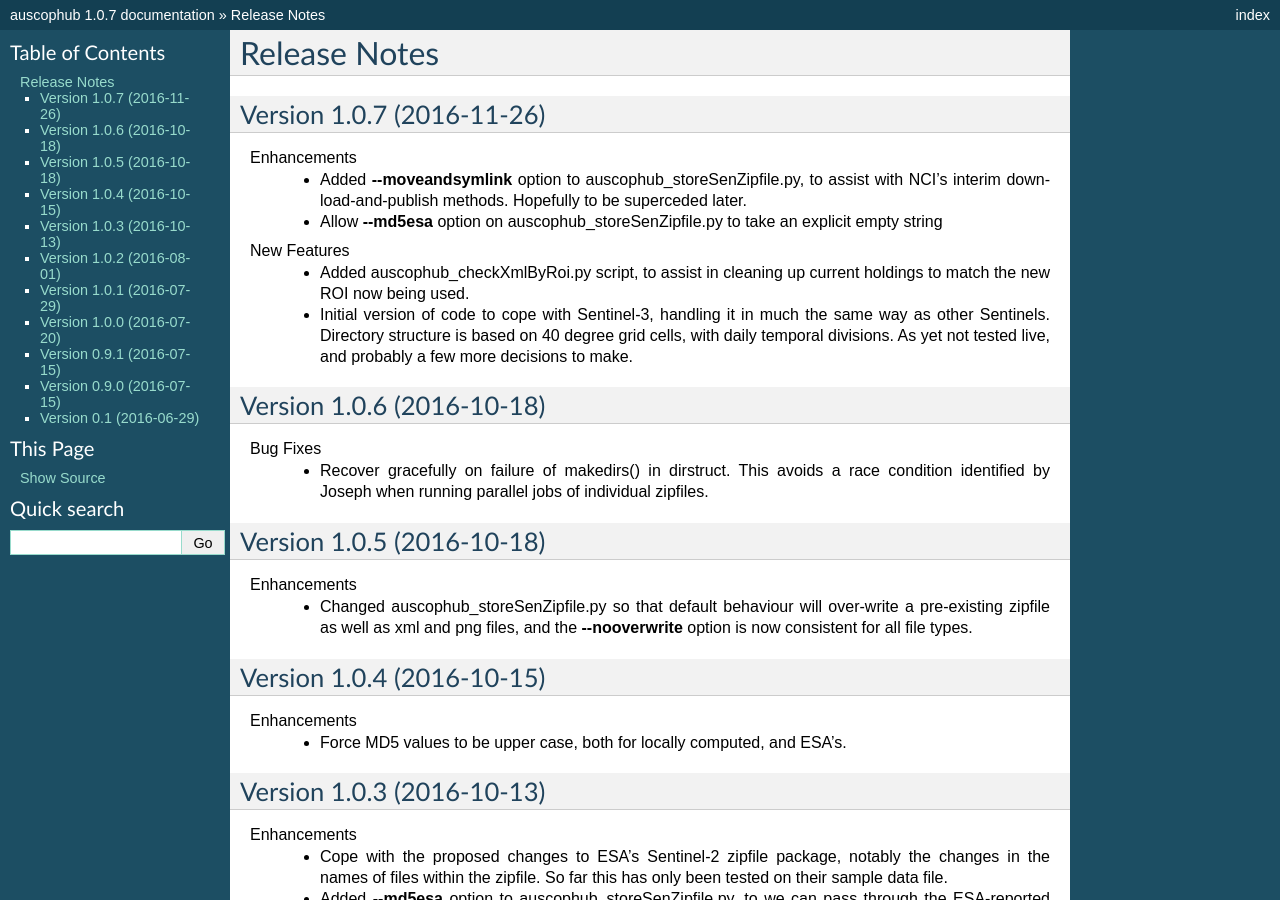
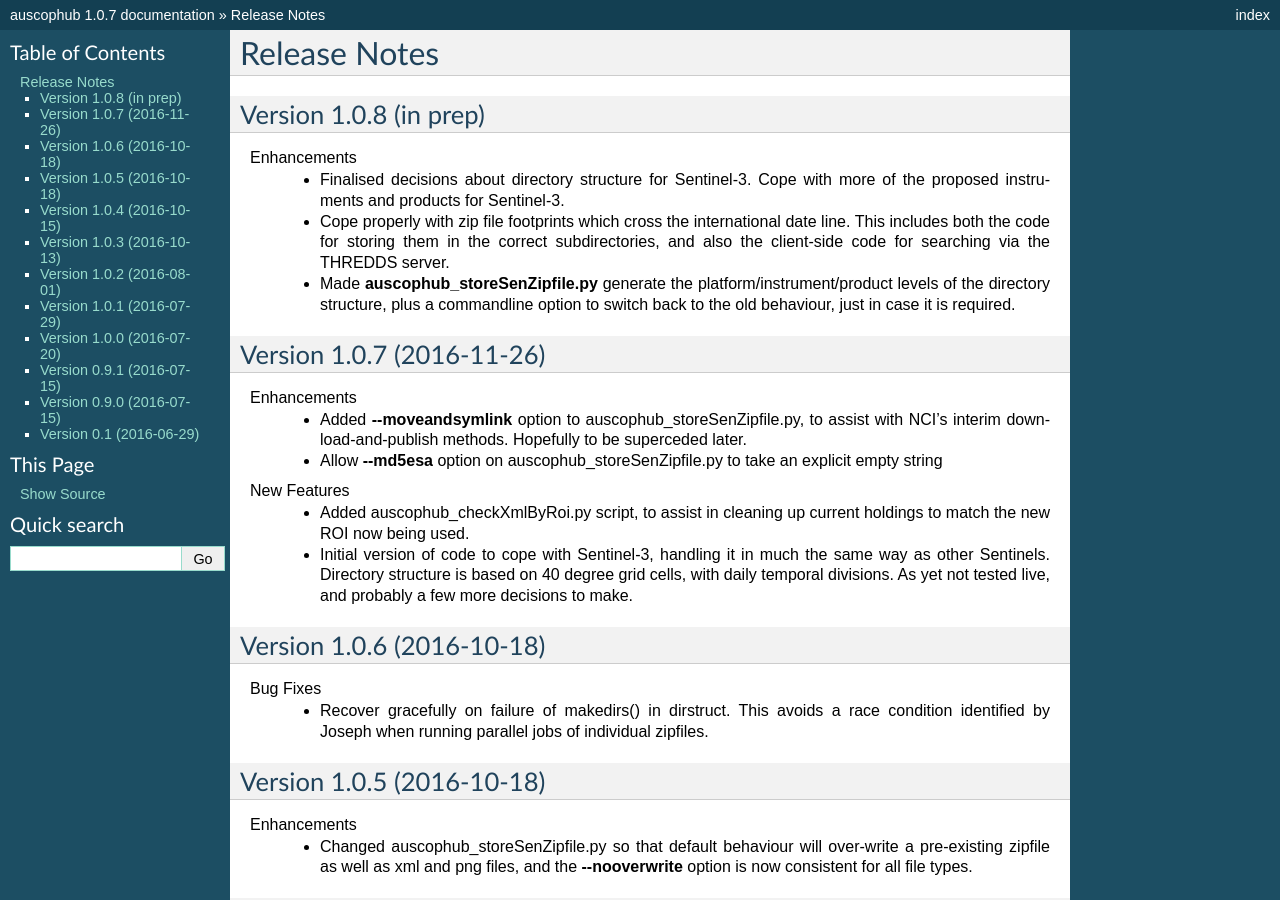
Before and after one commit to CopernicusAustralasia/auscophub, a Sphinx documentation site: the page built from doc/source/releasenotes.rst, in a window 1280 px wide and 900 px high. Built offline with Sphinx 7.4.7, drawn with Linux system fonts in a browser that asks for light colours.

Commit message:
releasenotes.rst: Writing release notes for proposed 1.0.8 (in preparation)

```diff
--- a/doc/source/releasenotes.rst
+++ b/doc/source/releasenotes.rst
@@ -1,5 +1,17 @@
 Release Notes
 =============
+
+Version 1.0.8 (in prep)
+--------------------------
+Enhancements
+  * Finalised decisions about directory structure for Sentinel-3. Cope with more of the
+    proposed instruments and products for Sentinel-3.
+  * Cope properly with zip file footprints which cross the international date line.
+    This includes both the code for storing them in the correct subdirectories, and
+    also the client-side code for searching via the THREDDS server.
+  * Made :command:`auscophub_storeSenZipfile.py` generate the platform/instrument/product
+    levels of the directory structure, plus a commandline option to switch back to the
+    old behaviour, just in case it is required.
 
 Version 1.0.7 (2016-11-26)
 --------------------------
```
